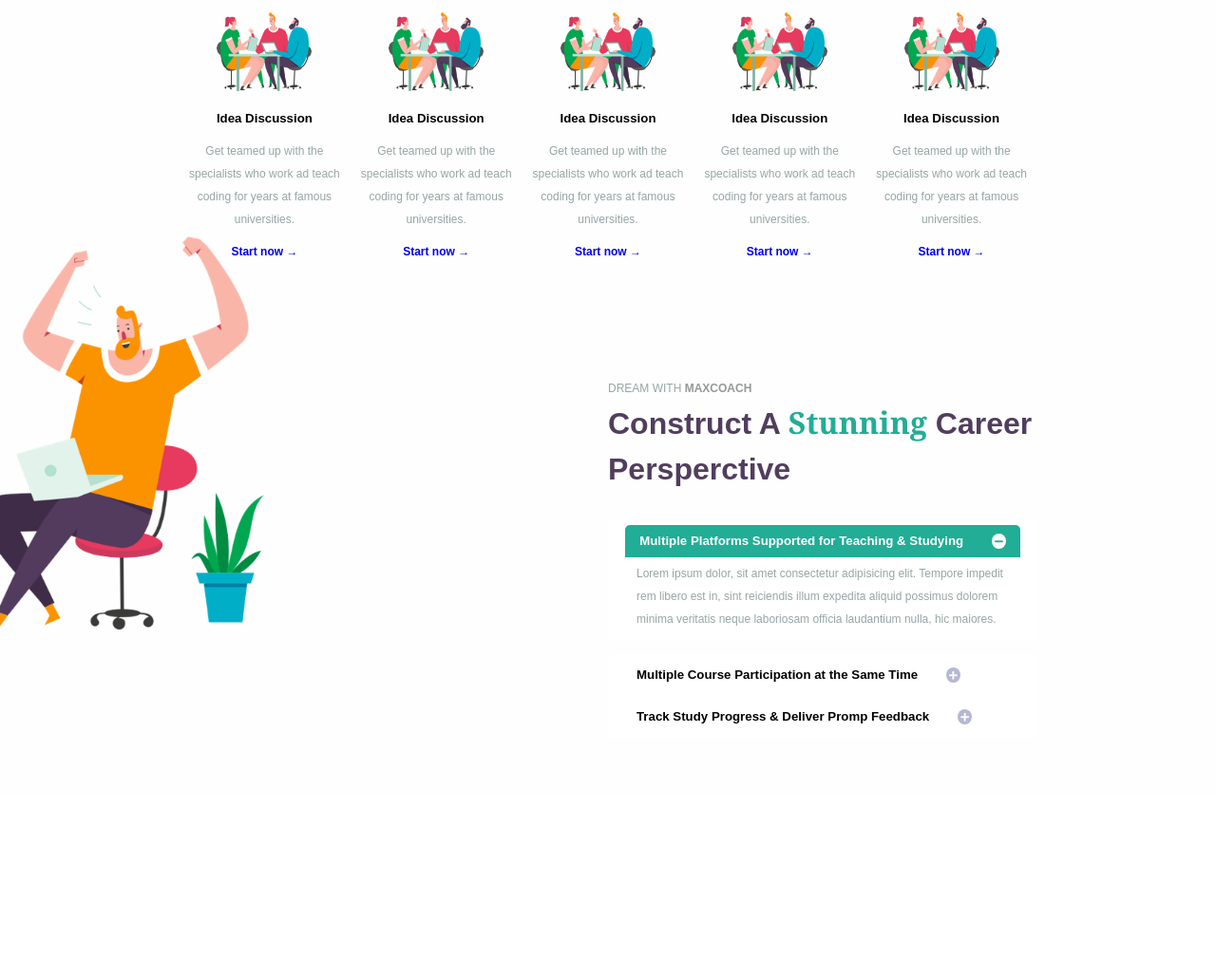
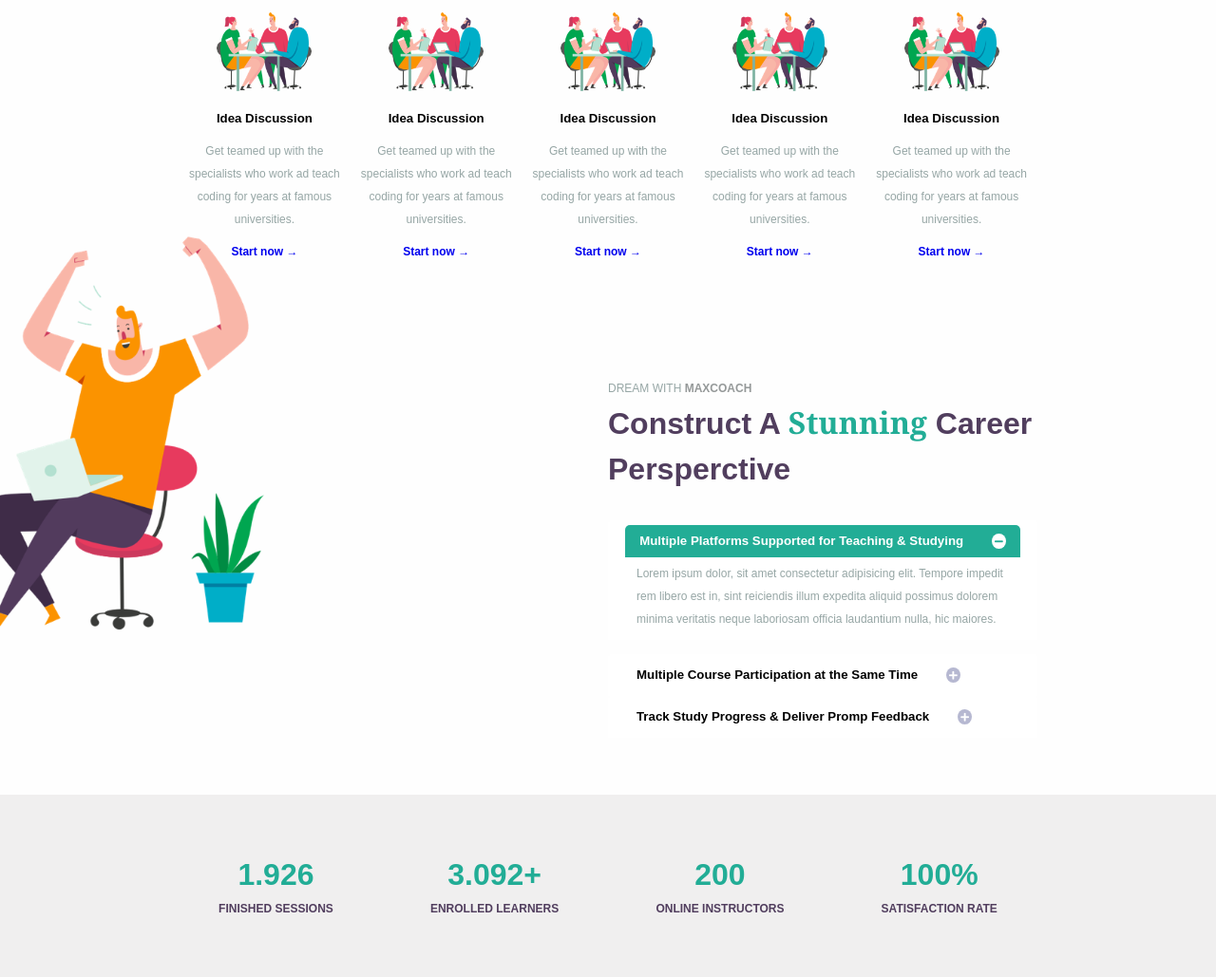
Before and after one commit to PietroCampodonico/proj-html-vuejs, a website: page index.html in a window 1280 px wide. Shown: the part 900-1929 px from the top of the page at 95% size. Before the commit the page ends 1737 px from the top, so only its background shows below. Drawn offline with nearby package versions, Linux system fonts and the light colour scheme; files that its build step writes are made by us from their sources.

Commit message:
main section .fourth complete

```diff
--- a/index.html
+++ b/index.html
@@ -204,6 +204,31 @@
                 </section>
             </div>
 
+            <section class="fourth">
+                <div class="wrapper">
+                    <div>
+                        <h1>1.926</h1>
+                        <p>finished sessions</p>
+                    </div>
+
+                    <div>
+                        <h1>3.092+</h1>
+                        <p>enrolled learners</p>
+                    </div>
+
+                    <div>
+                        <h1>200</h1>
+                        <p>online instructors</p>
+                    </div>
+
+                    <div>
+                        <h1>100%</h1>
+                        <p>satisfaction rate</p>
+                    </div>
+
+                </div>
+            </section>
+
         </main>
 
         <footer></footer>
--- a/src/partials/_main.scss
+++ b/src/partials/_main.scss
@@ -1,5 +1,5 @@
 main {
-    background-color: #fefefe;
+    background-color: $bg_primary_color;
     p{
         color: $font_tertiary_color;
     }
@@ -33,7 +33,7 @@ section {
 
 //Section.Firts
 .first {
-    background-color: #f0efef;
+    background-color: $bg_secondary_color;
     //bug da fixare
     //background-image: url("images/jumbo-overlay.svg");
     color: $font_primary_color;
@@ -44,6 +44,10 @@ section {
         margin-top: $spacing * 2;
         h1, p {
             margin-bottom: $spacing;
+        }
+
+        p {
+            color: $lighter_primary_color;
         }
     }
 }
@@ -138,5 +142,21 @@ section {
 }
 
 .fourth {
+    background-color: $bg_secondary_color;
 
+    .wrapper {
+        display: $disp_flex;
+        justify-content: space-evenly;
+        div {
+            text-align: center;
+            h1 {
+                color: $font_secondary_color;
+            }
+            p {
+                text-transform: uppercase;
+                color: $font_primary_color;
+                font-weight: bold;
+            }
+        }
+    }
 }
--- a/src/partials/_variables.scss
+++ b/src/partials/_variables.scss
@@ -1,6 +1,10 @@
 $spacing: 30px;
 
 $disp_flex: flex;
+
+$bg_primary_color: #fefefe;
+
+$bg_secondary_color: #f0efef;
 
 $font_primary_color: #513e5e;
 
```
